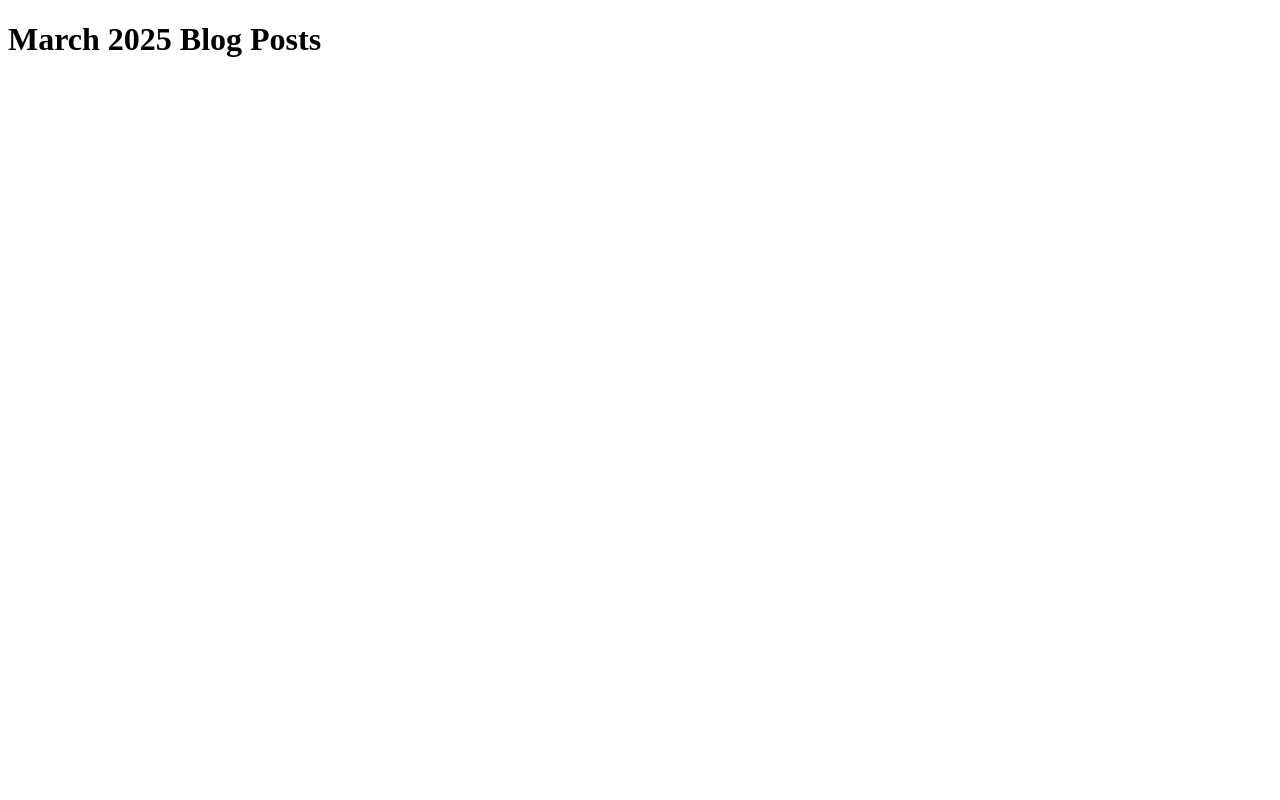
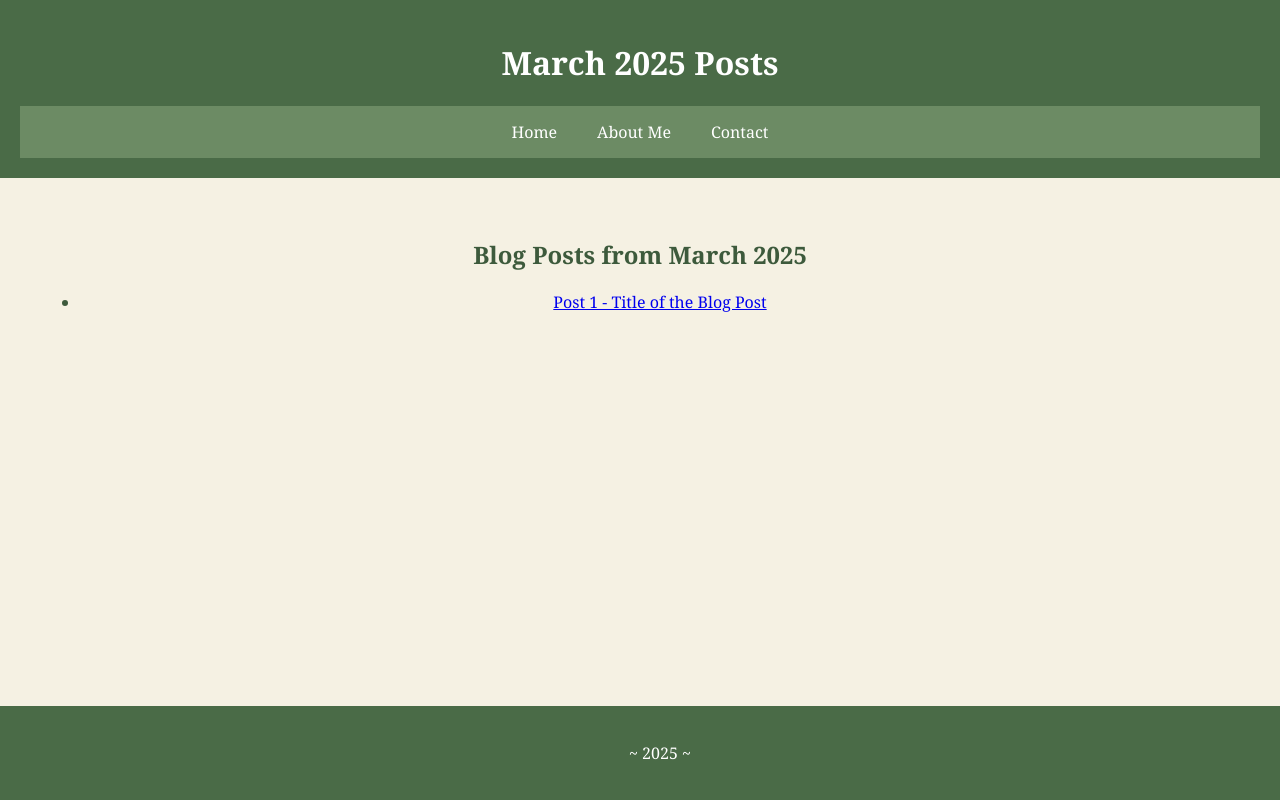
Before and after one commit to DollarAlchemy/Online-Posts, a plain HTML site: page posts/2025/03/index.html in a window 1280 px wide. Drawn offline with Linux system fonts and the light colour scheme.

Commit message:
Update index.html

```diff
--- a/posts/2025/03/index.html
+++ b/posts/2025/03/index.html
@@ -1,9 +1,32 @@
 <!DOCTYPE html>
-<html>
+<html lang="en">
 <head>
-<title>March 2025 Posts</title>
+    <meta charset="UTF-8">
+    <meta name="viewport" content="width=device-width, initial-scale=1.0">
+    <title>March 2025 Posts</title>
+    <link rel="stylesheet" href="../../../assets/css/style.css">
 </head>
 <body>
-<h1>March 2025 Blog Posts</h1>
+    <header>
+        <h1>March 2025 Posts</h1>
+        <nav>
+            <ul>
+                <li><a href="../../../index.html">Home</a></li>
+                <li><a href="../../../about.html">About Me</a></li>
+                <li><a href="../../../contact.html">Contact</a></li>
+            </ul>
+        </nav>
+    </header>
+    <main>
+        <section class="content">
+            <h2>Blog Posts from March 2025</h2>
+            <ul>
+                <li><a href="post1.html">Post 1 - Title of the Blog Post</a></li>
+            </ul>
+        </section>
+    </main>
+    <footer>
+        <p>~ 2025 ~</p>
+    </footer>
 </body>
 </html>
```
